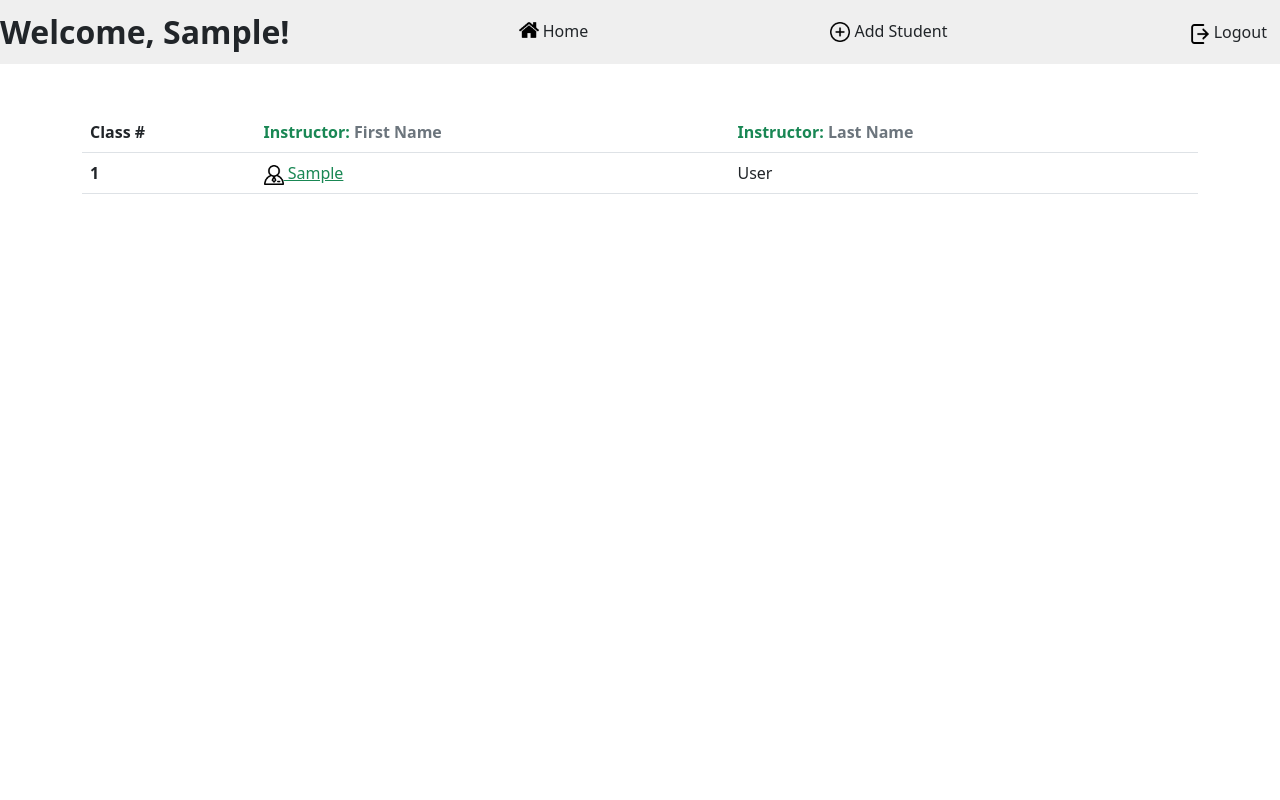
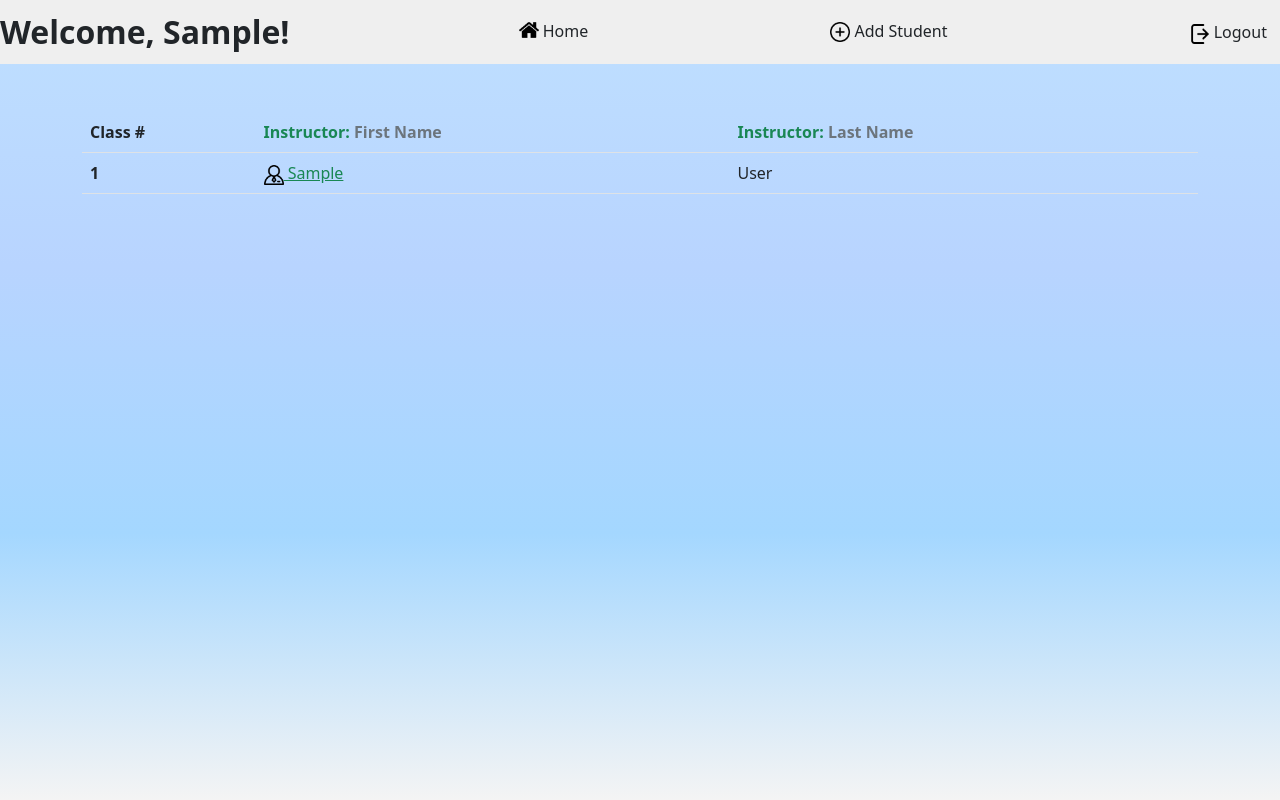
Before and after one commit to alexis0501/Python-Project, a Flask app: page /home in a window 1280 px wide. Run offline with Flask 2, Linux system fonts and the light colour scheme; the visitor is signed in with stand-in values (Sample User, id 1); tables that the repository leaves empty or names only in its code hold one stand-in row (values such as "Sample post").

Commit message:
Removed unnecessary css files&background gradient

```diff
--- a/flask_app/static/css/navbar.css
+++ b/flask_app/static/css/main.css
@@ -1,5 +1,15 @@
+html{
+    height: 100%;
+    width: 100%;
+}
+
 nav{
     background-color: rgb(239, 239, 239);
+}
+
+body{
+    background: rgb(191,224,255);
+    background: linear-gradient(180deg, rgba(191,224,255,1), rgba(184,212,255,1), rgba(164,215,255,1), rgba(244,244,244,1));
 }
 
 .welcome-text{
--- a/flask_app/static/css/studentShow.css
+++ /dev/null
@@ -1,3 +0,0 @@
-.margin-left{
-    margin-left: 5% !important;
-}
--- a/flask_app/templates/classroom.html
+++ b/flask_app/templates/classroom.html
@@ -4,10 +4,8 @@
     <meta charset="UTF-8">
     <meta http-equiv="X-UA-Compatible" content="IE=edge">
     <meta name="viewport" content="width=device-width, initial-scale=1.0">
-    <!-- *Navbar CSS -->
-    <link rel="stylesheet" type="text/css" href="{{ url_for('static', filename='css/navbar.css') }}" />
-    <!-- *Dashboard CSS -->
-    <link rel="stylesheet" type="text/css" href="{{ url_for('static', filename='css/classroom.css') }}" />
+    <!-- *Main CSS -->
+    <link rel="stylesheet" type="text/css" href="{{ url_for('static', filename='css/main.css') }}" />
     <!-- *Bootstrap CSS -->
     <link href="https://cdn.jsdelivr.net/npm/bootstrap@5.2.0-beta1/dist/css/bootstrap.min.css" rel="stylesheet"
         integrity="sha384-0evHe/X+R7YkIZDRvuzKMRqM+OrBnVFBL6DOitfPri4tjfHxaWutUpFmBp4vmVor" crossorigin="anonymous" />
--- a/flask_app/templates/dashboard.html
+++ b/flask_app/templates/dashboard.html
@@ -5,10 +5,8 @@
     <meta http-equiv="X-UA-Compatible" content="IE=edge" />
     <meta name="viewport" content="width=device-width, initial-scale=1.0" />
     <title>Dashboard</title>
-    <!-- *Navbar CSS -->
-    <link rel="stylesheet" type="text/css" href="{{ url_for('static', filename='css/navbar.css') }}" />
-    <!-- *Dashboard CSS -->
-    <link rel="stylesheet" type="text/css" href="{{ url_for('static', filename='css/dashboard.css') }}" />
+    <!-- *Main CSS -->
+    <link rel="stylesheet" type="text/css" href="{{ url_for('static', filename='css/main.css') }}" />
     <!-- *Bootstrap CSS -->
     <link href="https://cdn.jsdelivr.net/npm/bootstrap@5.2.0-beta1/dist/css/bootstrap.min.css" rel="stylesheet"
         integrity="sha384-0evHe/X+R7YkIZDRvuzKMRqM+OrBnVFBL6DOitfPri4tjfHxaWutUpFmBp4vmVor" crossorigin="anonymous" />
@@ -31,9 +29,6 @@
                 <span class="mobile-size-nav">Logout</span>
             </a>
     </nav>
-
-    <div>
-        <div>
         <div class="container">
             <table class="table table-hover mt-5">
                 <thead>
@@ -59,7 +54,5 @@
                 </tbody>
             </table>
         </div>
-        </div>
-    </div>
 </body>
 </html>
--- a/flask_app/templates/gradeScale.html
+++ b/flask_app/templates/gradeScale.html
@@ -4,8 +4,8 @@
     <meta charset="UTF-8">
     <meta http-equiv="X-UA-Compatible" content="IE=edge">
     <meta name="viewport" content="width=device-width, initial-scale=1.0">
-    <!-- *Navbar CSS -->
-    <link rel="stylesheet" type="text/css" href="{{ url_for('static', filename='css/navbar.css') }}" />
+    <!-- *Main CSS -->
+    <link rel="stylesheet" type="text/css" href="{{ url_for('static', filename='css/main.css') }}" />
     <!-- *Grade Scale CSS -->
     <link rel="stylesheet" type="text/css" href="{{ url_for('static', filename='css/gradeScale.css') }}" />
     <!-- *Bootstrap CSS -->
--- a/flask_app/templates/logreg.html
+++ b/flask_app/templates/logreg.html
@@ -5,6 +5,8 @@
     <meta http-equiv="X-UA-Compatible" content="IE=edge">
     <meta name="viewport" content="width=device-width, initial-scale=1.0">
     <title>Login and Register</title>
+    <!-- *Main CSS -->
+    <link rel="stylesheet" type="text/css" href="{{ url_for('static', filename='css/main.css') }}" />
     <!-- !Bootstrap -->
     <link href="https://cdn.jsdelivr.net/npm/bootstrap@5.2.0-beta1/dist/css/bootstrap.min.css" rel="stylesheet" integrity="sha384-0evHe/X+R7YkIZDRvuzKMRqM+OrBnVFBL6DOitfPri4tjfHxaWutUpFmBp4vmVor" crossorigin="anonymous">
 </head>
--- a/flask_app/templates/studentCreate.html
+++ b/flask_app/templates/studentCreate.html
@@ -5,10 +5,8 @@
     <meta http-equiv="X-UA-Compatible" content="IE=edge">
     <meta name="viewport" content="width=device-width, initial-scale=1.0">
     <title>Add Student</title>
-        <!-- *Navbar CSS -->
-        <link rel="stylesheet" type="text/css" href="{{ url_for('static', filename='css/navbar.css') }}" />
-        <!-- *Dashboard CSS -->
-        <link rel="stylesheet" type="text/css" href="{{ url_for('static', filename='css/studentCreate.css') }}" />
+        <!-- *Main CSS -->
+        <link rel="stylesheet" type="text/css" href="{{ url_for('static', filename='css/main.css') }}" />
         <!-- *Bootstrap CSS -->
         <link href="https://cdn.jsdelivr.net/npm/bootstrap@5.2.0-beta1/dist/css/bootstrap.min.css" rel="stylesheet"
             integrity="sha384-0evHe/X+R7YkIZDRvuzKMRqM+OrBnVFBL6DOitfPri4tjfHxaWutUpFmBp4vmVor" crossorigin="anonymous" />
--- a/flask_app/templates/studentEdit.html
+++ b/flask_app/templates/studentEdit.html
@@ -4,10 +4,8 @@
     <meta charset="UTF-8">
     <meta http-equiv="X-UA-Compatible" content="IE=edge">
     <meta name="viewport" content="width=device-width, initial-scale=1.0">
-    <!-- *Navbar CSS -->
-    <link rel="stylesheet" type="text/css" href="{{ url_for('static', filename='css/navbar.css') }}" />
-    <!-- *Dashboard CSS -->
-    <link rel="stylesheet" type="text/css" href="{{ url_for('static', filename='css/studentEdit.css') }}" />
+    <!-- *Main CSS -->
+    <link rel="stylesheet" type="text/css" href="{{ url_for('static', filename='css/main.css') }}" />
     <!-- *Bootstrap CSS -->
     <link href="https://cdn.jsdelivr.net/npm/bootstrap@5.2.0-beta1/dist/css/bootstrap.min.css" rel="stylesheet"
         integrity="sha384-0evHe/X+R7YkIZDRvuzKMRqM+OrBnVFBL6DOitfPri4tjfHxaWutUpFmBp4vmVor" crossorigin="anonymous" />
```
Also changed, not shown: flask_app/templates/studentShow.html (+2 -6 lines). Lines whose indentation alone changed are shown as unchanged.
